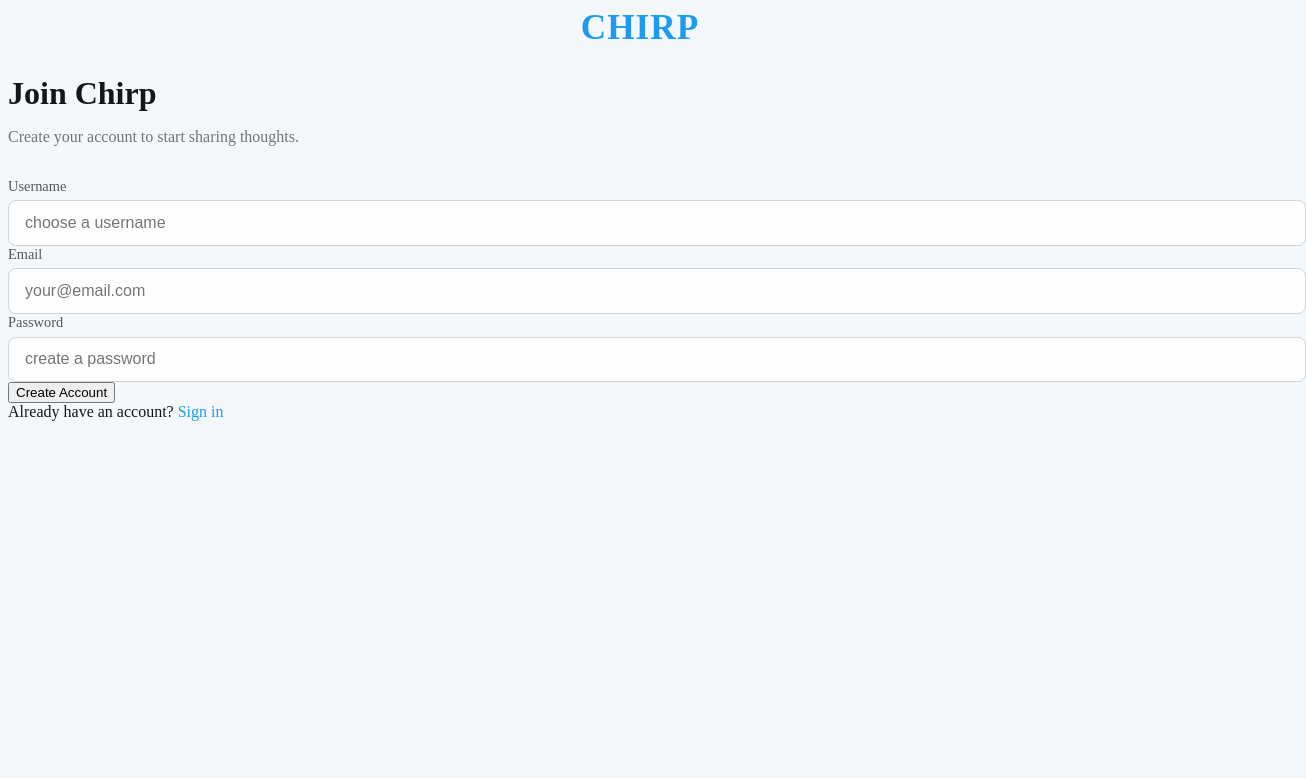
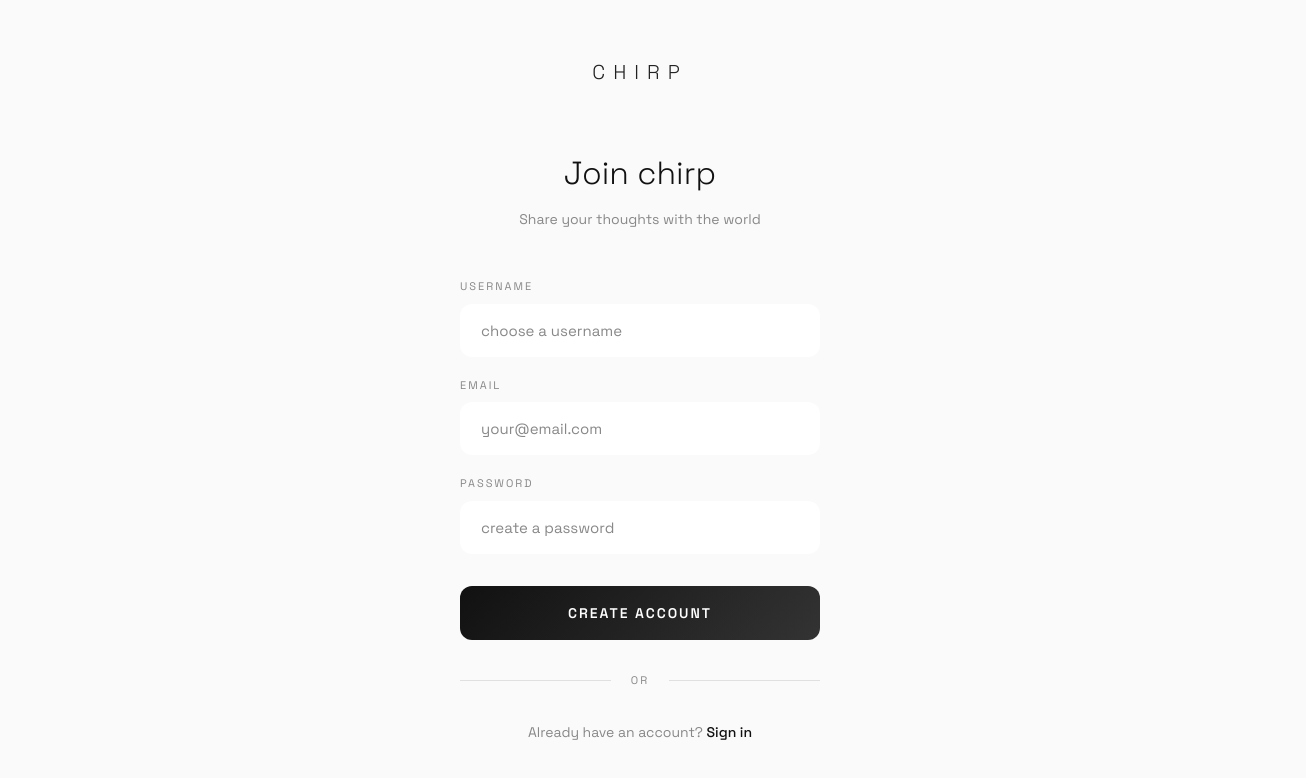
Before and after one commit to yoni4848/CSC317, a website: page assignments/5/public/auth/register.html in a window 1280 px wide. Shown: the whole page, 1306 px wide, since content can reach past the window. Drawn offline with Linux system fonts and the light colour scheme.

Commit message:
update the login and register pages ui to a modern looking ui

```diff
--- a/assignments/5/public/auth/register.html
+++ b/assignments/5/public/auth/register.html
@@ -1,47 +1,48 @@
 <!DOCTYPE html>
 <html lang="en">
 <head>
-  <meta charset="UTF-8" />
-  <title>Chirp – Create Account</title>
+    <meta charset="UTF-8">
+    <meta name="viewport" content="width=device-width, initial-scale=1.0">
+    <title>chirp - join</title>
     <link rel="stylesheet" href="../css/main.css">
 </head>
+<body>
+    <div class="auth">
+        <div class="auth-container">
+            <div class="auth-logo">chirp</div>
 
-<body>
-  <main class="page">
-    <section class="card">
-      <div class="brand">CHIRP</div>
-
-      <h1 style="font-size: 2rem; margin-bottom: 0.75rem;">Join Chirp</h1>
-      <p style="margin-bottom: 2rem; color: #737373;">Create your account to start sharing thoughts.</p>
+            <h1 class="auth-title">Join chirp</h1>
+            <p class="auth-subtitle">Share your thoughts with the world</p>
 
             <form id="registerForm">
-        <div class="field">
-          <div class="field-label">Username</div>
-          <input class="input" type="text" name="username" placeholder="choose a username" required />
+                <div class="form-group">
+                    <label class="form-label">Username</label>
+                    <input type="text" class="form-input" name="username" placeholder="choose a username" required>
                 </div>
 
-        <div class="field">
-          <div class="field-label">Email</div>
-          <input class="input" type="email" name="email" placeholder="your@email.com" required />
+                <div class="form-group">
+                    <label class="form-label">Email</label>
+                    <input type="email" class="form-input" name="email" placeholder="your@email.com" required>
                 </div>
 
-        <div class="field">
-          <div class="field-label">Password</div>
-          <input class="input" type="password" name="password" placeholder="create a password" required />
+                <div class="form-group">
+                    <label class="form-label">Password</label>
+                    <input type="password" class="form-input" name="password" placeholder="create a password" required>
                 </div>
 
-        <div id="error-message" style="color: #e0245e; margin-bottom: 1rem; display: none;"></div>
+                <div id="error-message" class="error-message"></div>
 
-        <button type="submit" class="button">Create Account</button>
+                <button type="submit" class="auth-btn">Create Account</button>
             </form>
 
+            <div class="auth-divider">or</div>
+
+            <p class="auth-footer">
+                Already have an account? <a href="login.html">Sign in</a>
+            </p>
+        </div>
+    </div>
+
     <script src="../js/register.js"></script>
-
-      <div class="subtext">
-        Already have an account?
-        <a href="/auth/login.html">Sign in</a>
-      </div>
-    </section>
-  </main>
 </body>
 </html>
--- a/assignments/5/public/css/main.css
+++ b/assignments/5/public/css/main.css
@@ -1,105 +1,152 @@
-   GLOBAL RESET + BASE STYLING
- {
+@import url('https://fonts.googleapis.com/css2?family=Space+Grotesk:wght@300;400;500;600;700&display=swap');
+
+* {
     margin: 0;
     padding: 0;
     box-sizing: border-box;
-  font-family: Arial, Helvetica, sans-serif;
 }
 
 body {
-  background: #f5f8fa;
-  color: #14171a;
+    font-family: 'Space Grotesk', -apple-system, sans-serif;
+    background: #fafafa;
+    color: #111111;
+    min-height: 100vh;
+    line-height: 1.6;
 }
 
-
-   GENERAL PAGE LAYOUT
-.page {
+.auth {
     min-height: 100vh;
     display: flex;
+    align-items: center;
     justify-content: center;
-  align-items: center;
-  padding: 2rem;
+    padding: 40px 20px;
 }
 
-
-   AUTH CARD (Login / Register)
-.card {
-  background: #ffffff;
+.auth-container {
     width: 100%;
-  max-width: 420px;
-  padding: 2rem;
-  border-radius: 12px;
-  box-shadow: 0 4px 14px rgba(0,0,0,0.08);
+    max-width: 360px;
+    text-align: center;
 }
 
-.brand {
-  font-size: 2.2rem;
-  font-weight: bold;
-  text-align: center;
-  margin-bottom: 1.5rem;
-  color: #1d9bf0;
-  letter-spacing: 1px;
+.auth-logo {
+    font-size: 20px;
+    font-weight: 300;
+    letter-spacing: 8px;
+    text-transform: uppercase;
+    background: linear-gradient(135deg, #111111, #333333);
+    -webkit-background-clip: text;
+    -webkit-text-fill-color: transparent;
+    background-clip: text;
+    margin-bottom: 60px;
 }
 
-
-   FORM FIELDS
-.field {
-  margin-bottom: 1.2rem;
+.auth-title {
+    font-size: 32px;
+    font-weight: 300;
+    margin-bottom: 8px;
 }
 
-.field-label {
-  margin-bottom: 0.35rem;
-  font-size: 0.9rem;
-  color: #555;
+.auth-subtitle {
+    font-size: 14px;
+    color: #888888;
+    margin-bottom: 48px;
 }
 
-.input {
-  width: 100%;
-  padding: 0.8rem 1rem;
-  border: 1px solid #d3d3d3;
-  border-radius: 8px;
-  font-size: 1rem;
-  background: #fefefe;
+.form-group {
+    margin-bottom: 20px;
+    text-align: left;
 }
 
-.input:focus {
-  outline: none;
-  border-color: #1d9bf0;
-  box-shadow: 0 0 0 2px rgba(29,155,240,0.2);
+.form-label {
+    display: block;
+    font-size: 11px;
+    letter-spacing: 2px;
+    text-transform: uppercase;
+    color: #888888;
+    margin-bottom: 8px;
 }
 
-
-   BUTTON
-.button {
+.form-input {
     width: 100%;
-  padding: 0.9rem;
-  background: #1d9bf0;
-  color: #fff;
-  border: none;
-  font-size: 1.05rem;
-  border-radius: 25px;
-  cursor: pointer;
-  margin-top: 0.5rem;
-  transition: background 0.25s;
+    padding: 16px 20px;
+    background: #ffffff;
+    border: 1px solid transparent;
+    border-radius: 12px;
+    font-family: inherit;
+    font-size: 15px;
+    color: #111111;
+    transition: all 0.3s ease;
 }
 
-.button:hover {
-  background: #198cd6;
+.form-input::placeholder {
+    color: #888888;
 }
 
-   SUBTEXT (Links Under Form)
-.subtext {
-  text-align: center;
-  margin-top: 1.3rem;
-  font-size: 0.9rem;
-  color: #444;
+.form-input:focus {
+    outline: none;
+    border-color: #111111;
+    box-shadow: 0 0 0 3px rgba(0, 0, 0, 0.1);
 }
 
-.subtext a {
-  color: #1d9bf0;
-  text-decoration: none;
+.error-message {
+    color: #e0245e;
+    font-size: 14px;
+    margin-bottom: 16px;
+    display: none;
 }
 
-.subtext a:hover {
+.auth-btn {
+    width: 100%;
+    padding: 18px;
+    background: linear-gradient(135deg, #111111, #333333);
+    color: #ffffff;
+    border: none;
+    border-radius: 12px;
+    font-family: inherit;
+    font-size: 14px;
+    font-weight: 600;
+    letter-spacing: 2px;
+    text-transform: uppercase;
+    cursor: pointer;
+    transition: all 0.3s ease;
+    margin-top: 12px;
+}
+
+.auth-btn:hover {
+    transform: translateY(-2px);
+    box-shadow: 0 15px 40px rgba(0, 0, 0, 0.1);
+}
+
+.auth-divider {
+    display: flex;
+    align-items: center;
+    gap: 20px;
+    margin: 32px 0;
+    font-size: 11px;
+    color: #888888;
+    letter-spacing: 2px;
+    text-transform: uppercase;
+}
+
+.auth-divider::before,
+.auth-divider::after {
+    content: '';
+    flex: 1;
+    height: 1px;
+    background: #e0e0e0;
+}
+
+.auth-footer {
+    font-size: 14px;
+    color: #888888;
+}
+
+.auth-footer a {
+    color: #111111;
+    text-decoration: none;
+    font-weight: 500;
+}
+
+.auth-footer a:hover {
     text-decoration: underline;
 }
```
Also changed, not shown: assignments/5/public/auth/login.html (+25 -24 lines). Lines whose indentation alone changed are shown as unchanged.
